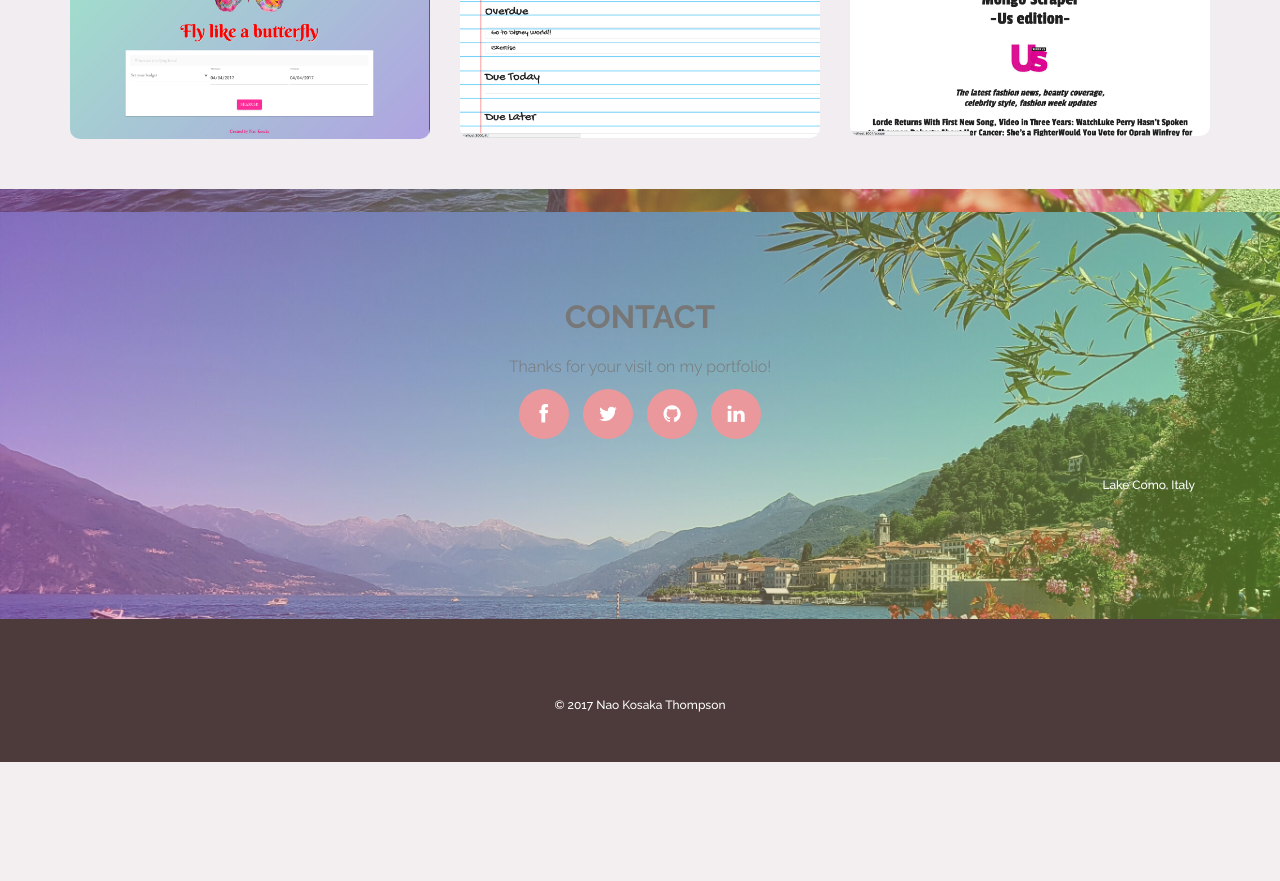
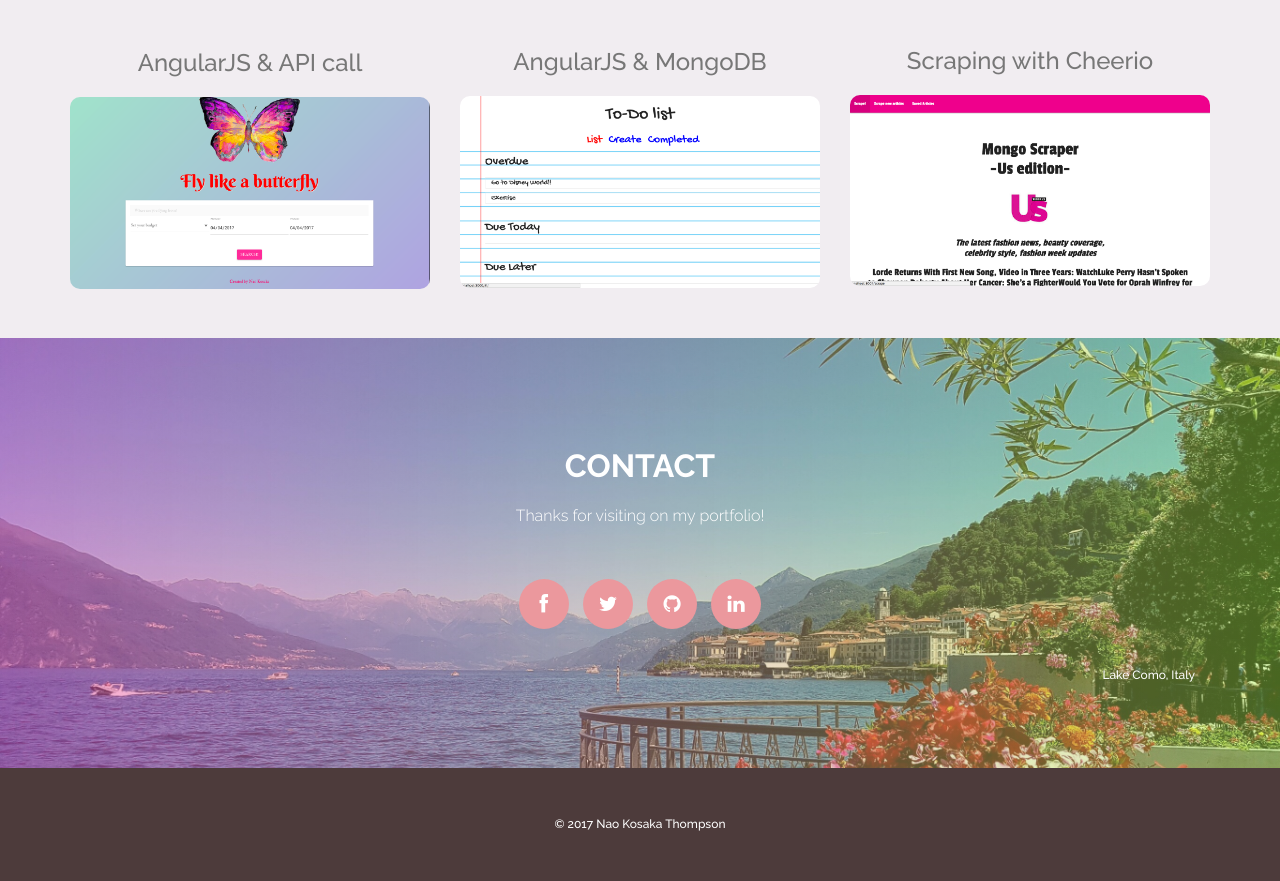
Before and after one commit to naokosaka17/my-portfolio, a PHP site: page / in a window 1280 px wide. Shown: the part 2646-3527 px from the top of the page. Before the commit the page ends 3408 px from the top, so only its background shows below. Run offline with PHP 8.4, Linux system fonts and the light colour scheme.

Commit message:
change color

```diff
--- a/css/style.css
+++ b/css/style.css
@@ -325,6 +325,9 @@ cursor: pointer;
 .mar-bot35 {
 	margin-bottom: 35px;
 }
+.mar-bot40 {
+	margin-bottom: 40px;
+}
 .mar-bot45 {
 	margin-bottom: 45px;
 }
@@ -366,7 +369,7 @@ section.section {
 }
 
 #contact{
-	background: linear-gradient(90deg, rgba(249, 88, 174,0.4), rgba(180, 255, 82,0.4)),
+	background: linear-gradient(90deg, rgba(249, 88, 174,0.5), rgba(180, 255, 82,0.4)),
   url(../img/lakecomo.JPG);
 	height:430px;
 	background-size: cover;
@@ -662,7 +665,7 @@ padding-top: 20px;
   padding-bottom: 20px;
 }
 .title{
-padding-top: 50px;
+padding-top: 80px;
 text-align: center;
 }
 .motto{
@@ -762,6 +765,7 @@ height: auto;
 #portfolio {
 background-color: #F1EDF1;
 height: auto;
+padding-top: 20px;
 }
 
 .about{
@@ -836,20 +840,6 @@ img{
 /* removing default arrows */
 .flex-direction-nav a:before {
 	content: none !important;
-}
-
-/*===========================
-  Portfolio
-============================ */
-nav#filter a {
-	background-color: #EEE;
-	color:#555;
-}
-nav#filter a:hover, nav#filter a.current {
-	background-color: #EB989D;
-	color:#fff;
-	border-radius: 5px;
-
 }
 
 /*===========================
@@ -995,7 +985,7 @@ nav#filter a {
 section#footer {
 	background: #4D3B3B;
 	margin: 0;
-	padding-top: 80px;
+	padding-top: 50px;
 	padding-bottom: 30px;
 }
 
@@ -1046,7 +1036,9 @@ a.scrollup:hover{
 	color:#fff;
 	font-size:18px;
 	line-height:30px;
-
+}
+.colorw{
+	color: #fff;
 }
 
 /*===========================
--- a/index.html
+++ b/index.html
@@ -145,7 +145,7 @@
     <section id="portfolio" class="section appear clearfix">
         <div class="container">
 
-            <div class="row mar-bot40">
+            <div class="row ">
                 <div class="col-md-offset-3 col-md-6">
                     <div class="section-header">
                         <h2 class="section-heading animated" data-animation="bounceInUp">Portfolio</h2>
@@ -155,6 +155,14 @@
             </div>
 
             <div class="row">
+              <nav id="filter" class="col-md-12 text-center">
+                    <ul>
+                        <li><a href="#" class="current btn-theme btn-small" data-filter="*">All</a></li>
+                        <li><a href="#" class="btn-theme btn-small" data-filter=".webdesign">Web Design</a></li>
+                        <li><a href="#" class="btn-theme btn-small" data-filter=".photography">Photography</a></li>
+                        <li><a href="#" class="btn-theme btn-small" data-filter=".print">Print</a></li>
+                    </ul>
+                </nav>
                 <div class="col-md-12">
                     <div class="row">
                         <div class="portfolio-items isotopeWrapper clearfix" id="3">
@@ -309,9 +317,9 @@
             <div class="align-center pad-top40 pad-bot40">
                 <div class="row mar-bot40">
                     <div class="col-md-offset-3 col-md-6">
-                        <div class="section-header">
+                        <div class="section-header colorw">
                             <h2 class="section-heading animated" data-animation="bounceInUp">Contact</h2>
-                            <p>Thanks for your visit on my portfolio!</p>
+                            <p>Thanks for visiting on my portfolio!</p>
                         </div>
                     </div>
                 </div>
```
Also changed, not shown: img/nao1.jpg (added), 1 other file.
